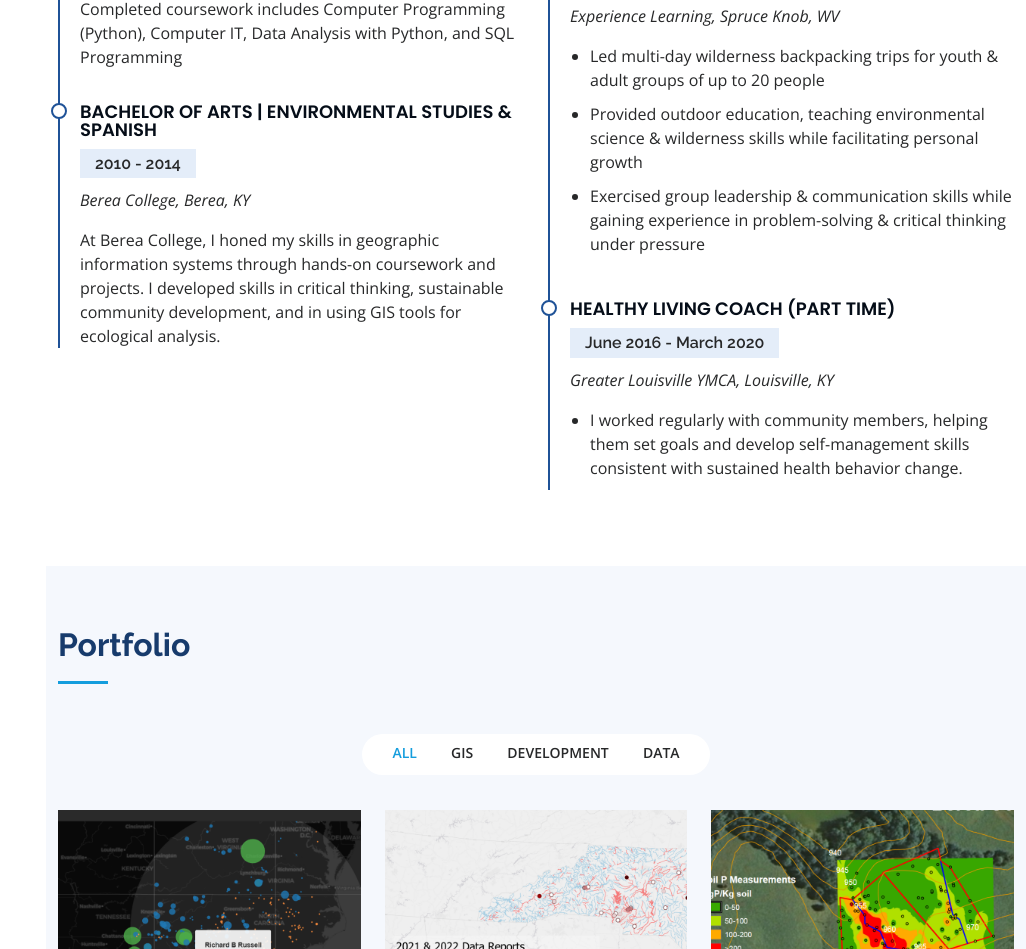
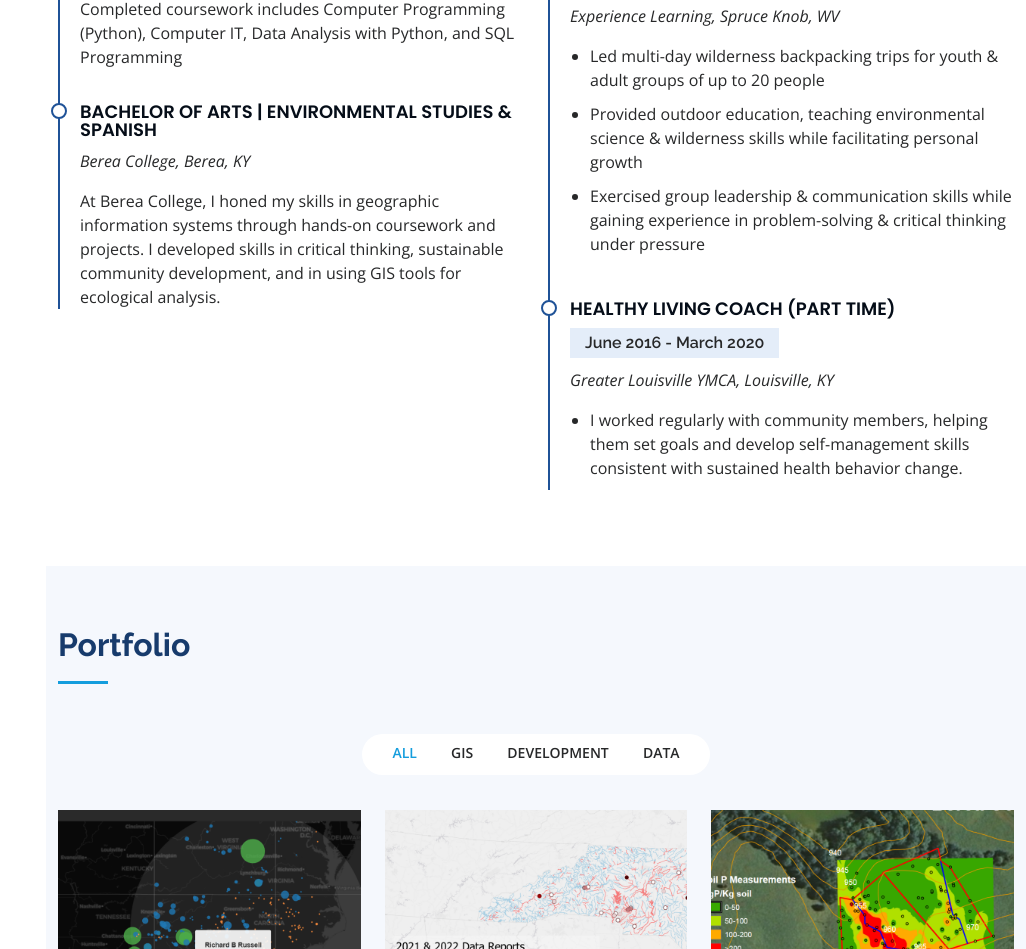
Before and after one commit to phillipashford/phillipashford.github.io, a plain HTML site: page index.html in a window 1280 px wide. Shown: the part 2499-3448 px from the top of the page, without its empty margins (254-1280 px from the left). Drawn offline with nearby package versions, Linux system fonts and the light colour scheme.

Commit message:
Update index.html

```diff
--- a/index.html
+++ b/index.html
@@ -225,7 +225,6 @@
             </div>
             <div class="resume-item">
               <h4>Bachelor of Arts | Environmental Studies & Spanish</h4>
-              <h5>2010 - 2014</h5>
               <p><em>Berea College, Berea, KY</em></p>
               <p>At Berea College, I honed my skills in geographic information systems through hands-on coursework and
                 projects. I developed skills in critical thinking, sustainable community development, and in using GIS
```
